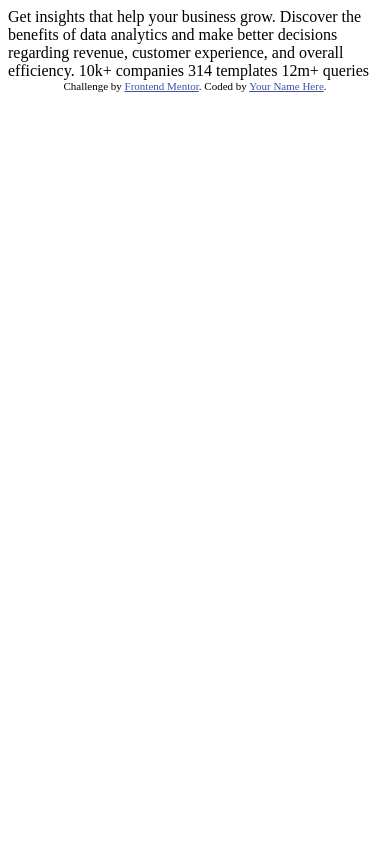
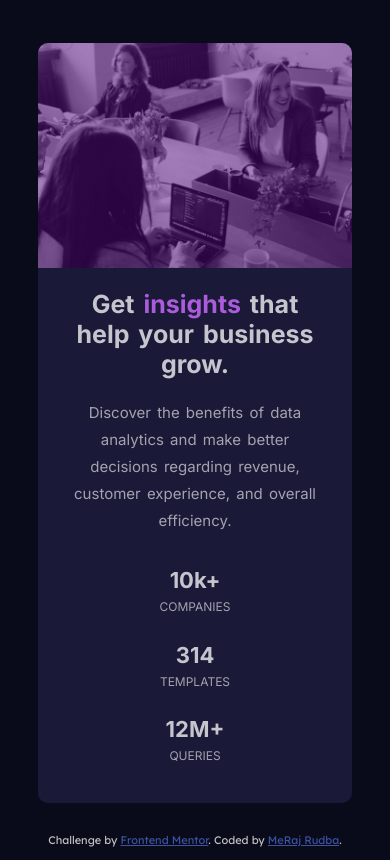
Before and after one commit to MeRaj-Rudba/stats-preview-card-component, a plain HTML site: page index.html in a window 390 px wide. Drawn offline with Linux system fonts and the light colour scheme.

Commit message:
mobile done

```diff
--- a/index.html
+++ b/index.html
@@ -1,33 +1,61 @@
 <!DOCTYPE html>
 <html lang="en">
   <head>
-  <meta charset="UTF-8">
-  <meta name="viewport" content="width=device-width, initial-scale=1.0"> <!-- displays site properly based on user's device -->
+    <meta charset="UTF-8" />
+    <meta name="viewport" content="width=device-width, initial-scale=1.0" />
+    <!-- displays site properly based on user's device -->
 
-  <link rel="icon" type="image/png" sizes="32x32" href="./images/favicon-32x32.png">
-
+    <link
+      rel="icon"
+      type="image/png"
+      sizes="32x32"
+      href="./images/favicon-32x32.png"
+    />
+    <link rel="stylesheet" href="style.css" />
     <title>Frontend Mentor | Stats preview card component</title>
 
     <!-- Feel free to remove these styles or customise in your own stylesheet 👍 -->
     <style>
-    .attribution { font-size: 11px; text-align: center; }
-    .attribution a { color: hsl(228, 45%, 44%); }
+      .attribution {
+        font-size: 11px;
+        text-align: center;
+      }
+      .attribution a {
+        color: hsl(228, 45%, 44%);
+      }
     </style>
   </head>
   <body>
-
-  Get insights that help your business grow.
-
-  Discover the benefits of data analytics and make better decisions regarding revenue, customer
-  experience, and overall efficiency.
-
-  10k+ companies
-  314 templates
-  12m+ queries
+    <div class="stat-card">
+      <div class="details-div">
+        <h2 class="header-title">Get <span class="highlight">insights</span> that help your business grow.</h2>
+        <p class="header-subtitle">
+          Discover the benefits of data analytics and make better decisions
+          regarding revenue, customer experience, and overall efficiency.
+        </p>
+        <div class="below-section">
+          <div class="perks">
+            <h3>10k+</h3>
+            <p>companies</p>
+          </div>
+          <div class="perks">
+            <h3>314</h3>
+            <p>templates</p>
+          </div>
+          <div class="perks">
+            <h3>12M+</h3>
+            <p>queries</p>
+          </div>
+        </div>
+      </div>
+      <div class="image-div"></div>
+    </div>
 
     <div class="attribution">
-    Challenge by <a href="https://www.frontendmentor.io?ref=challenge" target="_blank">Frontend Mentor</a>.
-    Coded by <a href="#">Your Name Here</a>.
+      Challenge by
+      <a href="https://www.frontendmentor.io?ref=challenge" target="_blank"
+        >Frontend Mentor</a
+      >. Coded by <a href="http://rudba.vercel.app/" target="_blank">MeRaj Rudba</a>.
     </div>
   </body>
 </html>
--- /dev/null
+++ b/style.css
@@ -0,0 +1,92 @@
+@import url("https://fonts.googleapis.com/css2?family=Inter:wght@100;200;300;400;500;600;700;800;900&family=Lexend+Deca:wght@100;200;300;400;500;600;700;800;900&display=swap");
+:root {
+  --color-1: hsl(233, 47%, 7%);
+  --color-2: hsl(244, 38%, 16%);
+  --color-3: hsl(277, 64%, 61%);
+  --color-4: hsl(0, 0%, 100%);
+  --color-5: hsla(0, 0%, 100%, 0.75);
+  --color-6: hsla(0, 0%, 100%, 0.6);
+
+  --ff-primary: "Inter", sans-serif;
+  --ff-secondary: "Lexend Deca", sans-serif;
+
+  --transition-animation: 0.5s ease-in;
+  --bs: 10px 14px 30px -5px rgba(108, 116, 140, 0.46);
+}
+
+body {
+  font-size: 15px;
+  font-family: var(--ff-primary);
+  background: var(--color-1);
+  display: grid;
+  place-content: center;
+  height: 100vh;
+}
+
+.stat-card {
+  display: grid;
+  grid-template-rows: 1fr 2fr;
+  grid-template-areas:
+    "first"
+    "second";
+  column-gap: 1em;
+  margin: 2em;
+  background: var(--color-2);
+  border-radius: 10px;
+  max-height: 90vh;
+}
+
+.image-div {
+  background: linear-gradient(
+      0deg,
+      rgba(81, 6, 128, 0.5),
+      rgba(81, 6, 128, 0.5)
+    ),
+    url("./images/image-header-mobile.jpg");
+  background-size: cover;
+  background-repeat: no-repeat;
+  grid-area: first;
+  border-radius: 10px 10px 0px 0;
+}
+.details-div {
+  grid-area: second;
+  color: var(--color-5);
+  padding: 0 2em;
+}
+.highlight {
+  color: var(--color-3);
+}
+.header-title {
+  font-size: 25px;
+  text-align: center;
+  word-spacing: 3px;
+}
+.header-subtitle {
+  text-align: center;
+  color: var(--color-6);
+  line-height: 180%;
+  word-spacing: 2px;
+}
+.below-section {
+  text-align: center;
+}
+.below-section h3 {
+  font-size: 22px;
+}
+.below-section p {
+  color: var(--color-6);
+  text-transform: uppercase;
+  font-size: 12px;
+}
+
+.perks {
+  margin: 3em;
+  line-height: 0.25em;
+}
+
+
+.attribution{
+  color: var(--color-5);
+  font-family: var(--ff-secondary);
+  font-size: 15px;
+}
```
Lines whose indentation alone changed are shown as unchanged.
